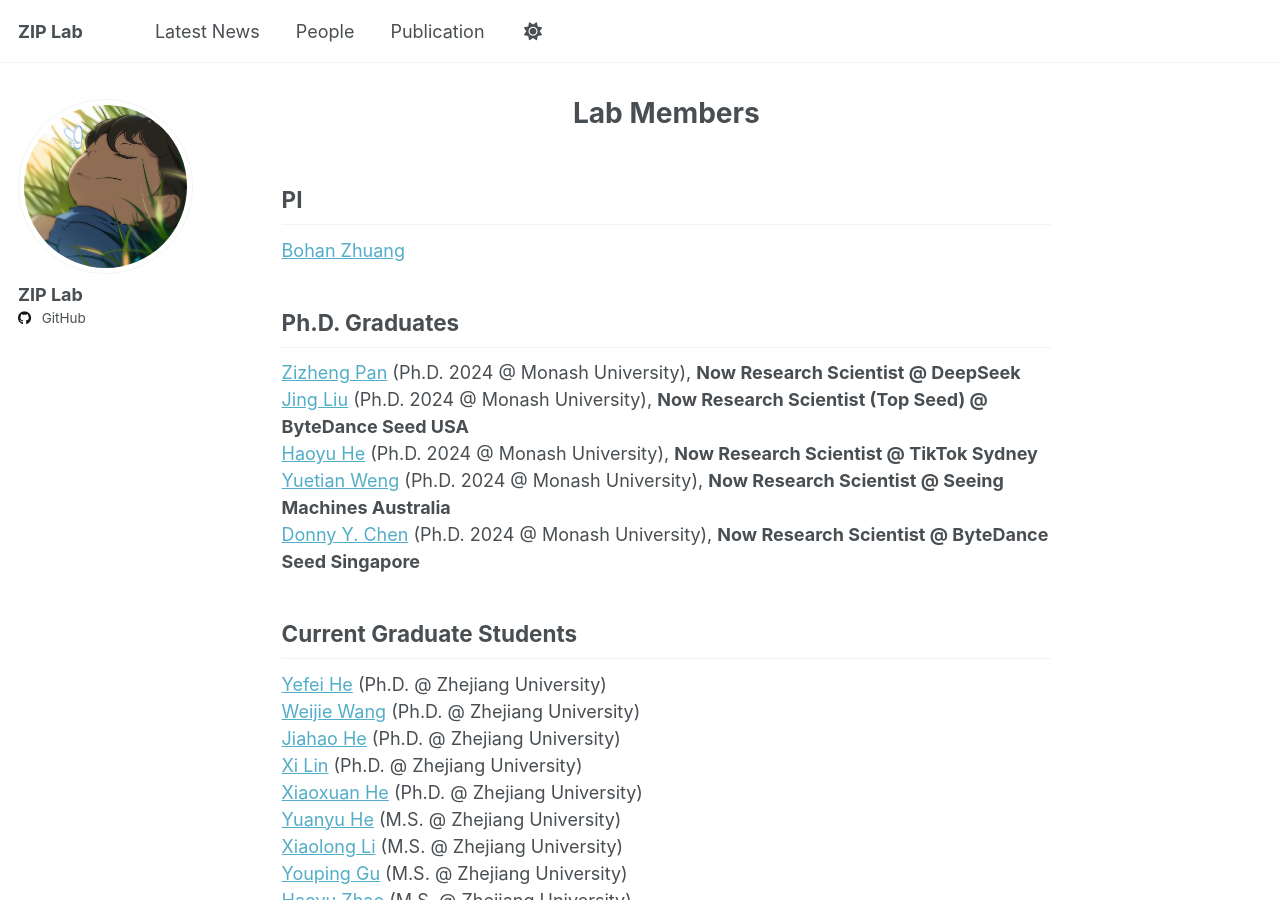
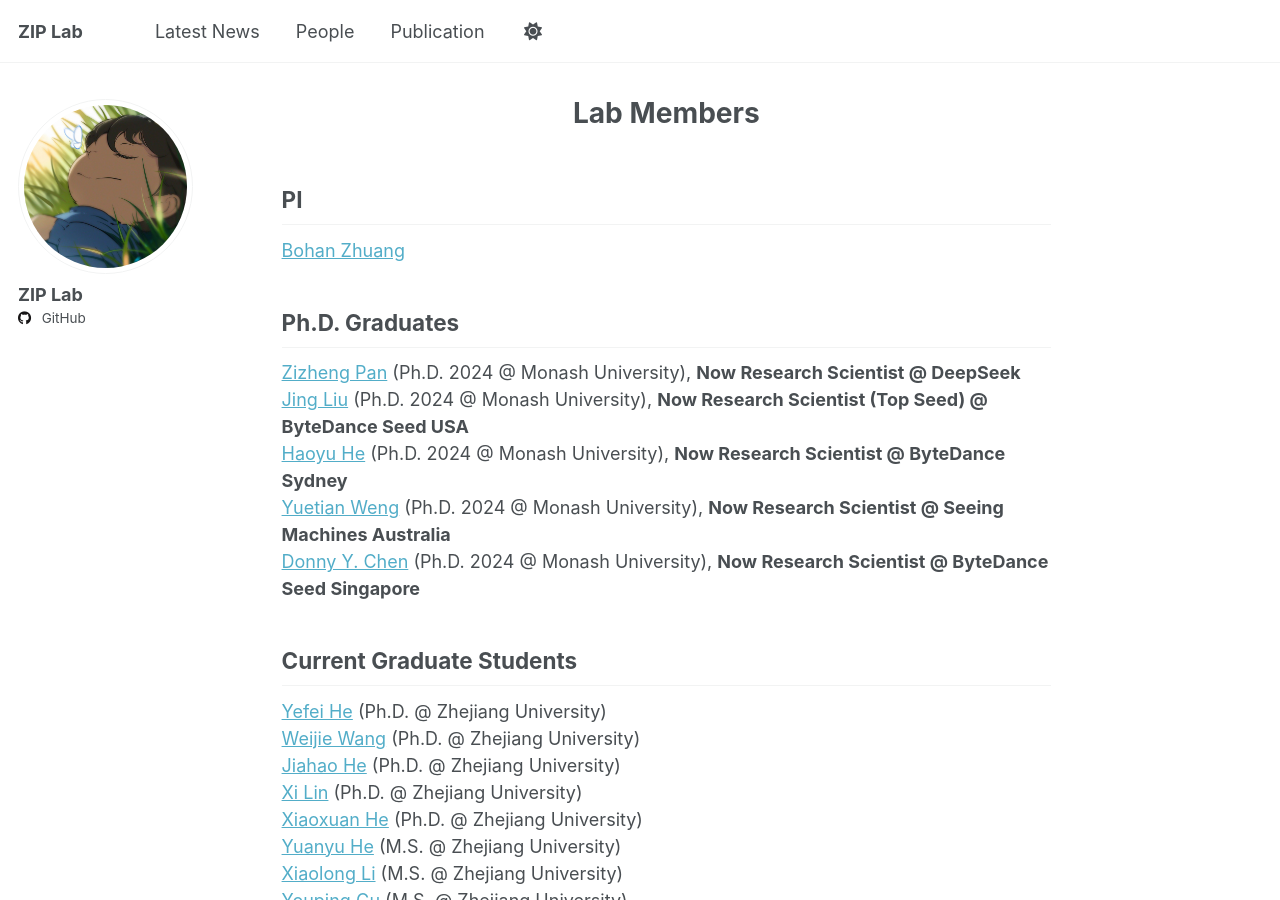
Before and after one commit to ziplab/ziplab.github.io, a Jekyll site: the page built from _pages/people.md, in a window 1280 px wide and 900 px high. Built offline with Jekyll 4.4.1, drawn with Linux system fonts in a browser that asks for light colours.

Commit message:
Update people.md

```diff
--- a/_pages/people.md
+++ b/_pages/people.md
@@ -9,13 +9,13 @@ author_profile: true
 ## Ph.D. Graduates
 [Zizheng Pan](https://scholar.google.com.au/citations?user=w_VMopoAAAAJ&hl=en) (Ph.D. 2024 @ Monash University), **Now Research Scientist @ DeepSeek**
 [Jing Liu](https://scholar.google.com/citations?user=-lHaZH4AAAAJ&hl=en) (Ph.D. 2024 @ Monash University), **Now Research Scientist (Top Seed) @ ByteDance Seed USA**
-[Haoyu He](https://scholar.google.com/citations?user=aU1zMhUAAAAJ&hl=en) (Ph.D. 2024 @ Monash University), **Now Research Scientist @ TikTok Sydney**
+[Haoyu He](https://scholar.google.com/citations?user=aU1zMhUAAAAJ&hl=en) (Ph.D. 2024 @ Monash University), **Now Research Scientist @ ByteDance Sydney**
 [Yuetian Weng](https://openreview.net/profile?id=~Yuetian_Weng1) (Ph.D. 2024 @ Monash University), **Now Research Scientist @ Seeing Machines Australia**
 [Donny Y. Chen](https://scholar.google.com.sg/citations?user=GqgGZlQAAAAJ) (Ph.D. 2024 @ Monash University), **Now Research Scientist @ ByteDance Seed Singapore**
 
 
 ## Current Graduate Students
-[Yefei He](https://hexy.tech/publication/) (Ph.D. @ Zhejiang University)
+[Yefei He](https://scholar.google.com/citations?user=CTEQwwwAAAAJ&hl=zh-CN) (Ph.D. @ Zhejiang University)
 [Weijie Wang](https://lhmd.top/) (Ph.D. @ Zhejiang University)
 [Jiahao He](https://github.com/Hygge02) (Ph.D. @ Zhejiang University)
 [Xi Lin](https://profile.erix025.me/) (Ph.D. @ Zhejiang University)
```
